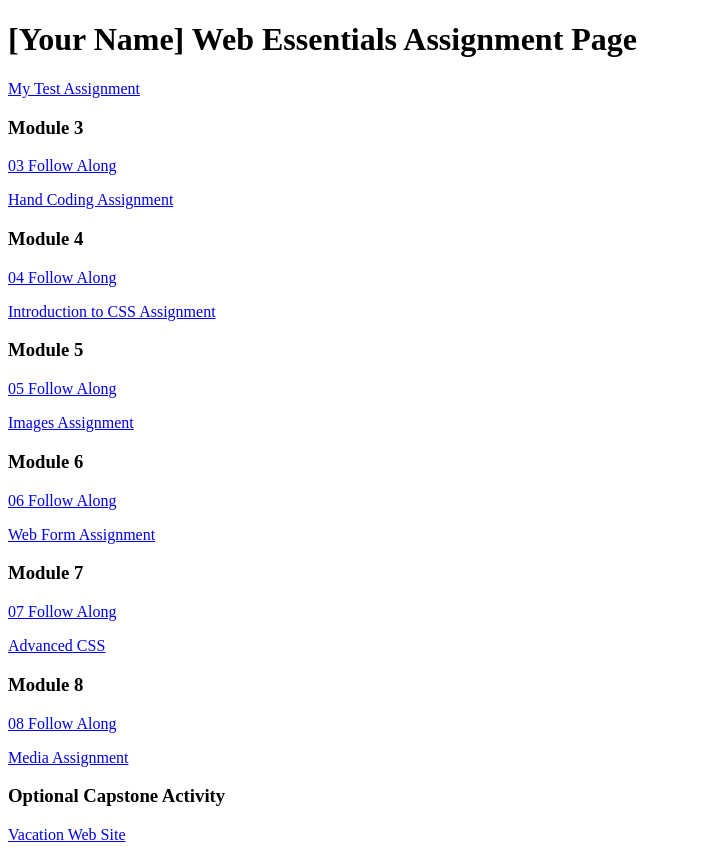
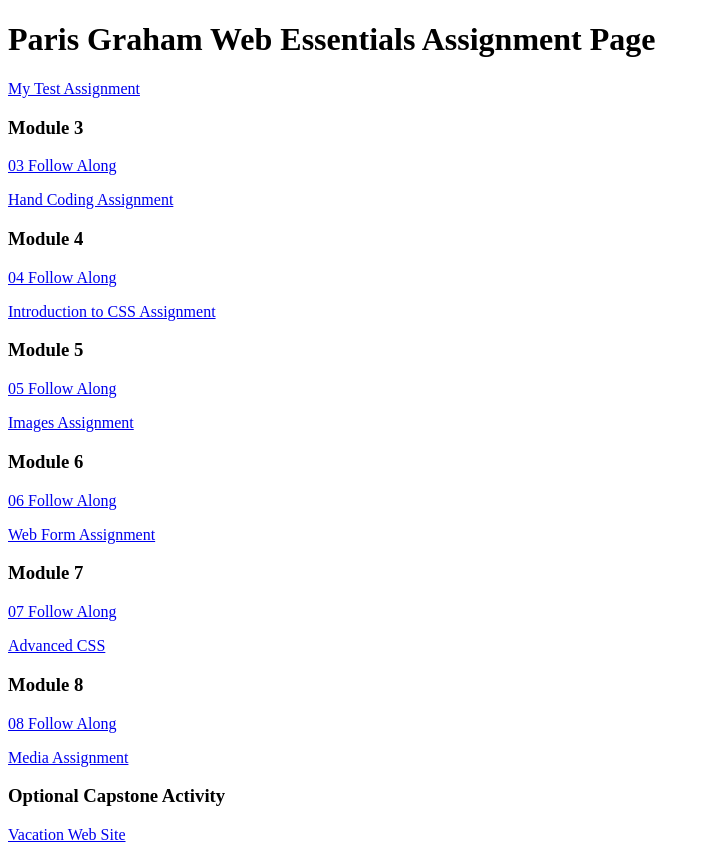
Before and after one commit to pariskgraham/dwdd1600, a plain HTML site: page index.html in a window 1280 px wide. Shown: the whole page, without its empty margins (0-710 px from the left). Drawn offline with Linux system fonts and the light colour scheme.

Commit message:
Added My Name

```diff
--- a/index.html
+++ b/index.html
@@ -6,7 +6,7 @@
 		<title>dwdd 1600 assignment list page</title>
 	</head>
 	<body>
-		<h1>[Your Name] Web Essentials Assignment Page</h1>
+		<h1>Paris Graham Web Essentials Assignment Page</h1>
 		<p><a href="01test">My Test Assignment</a></p>
 
 		<h3>Module 3</h3>
```
